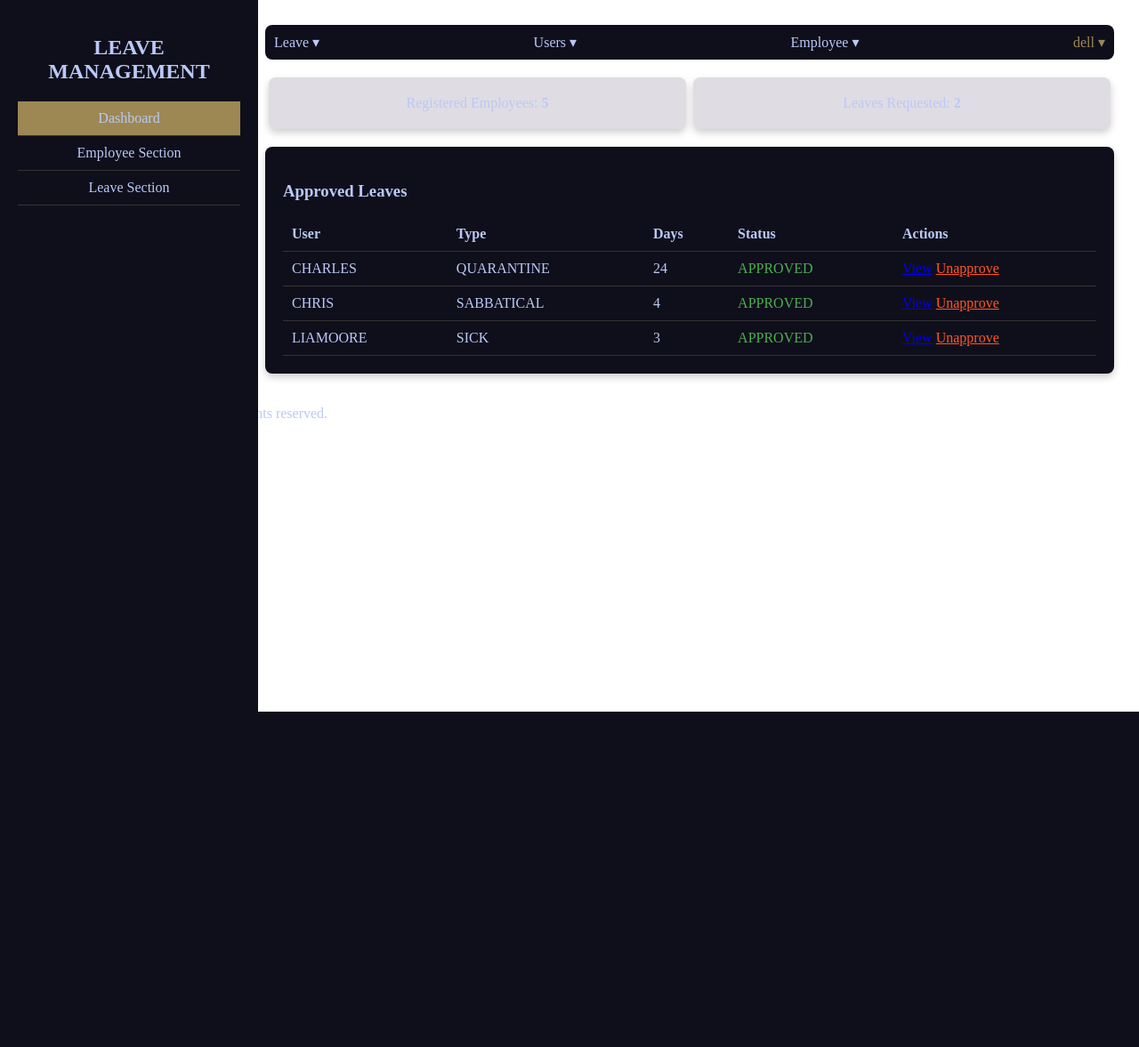
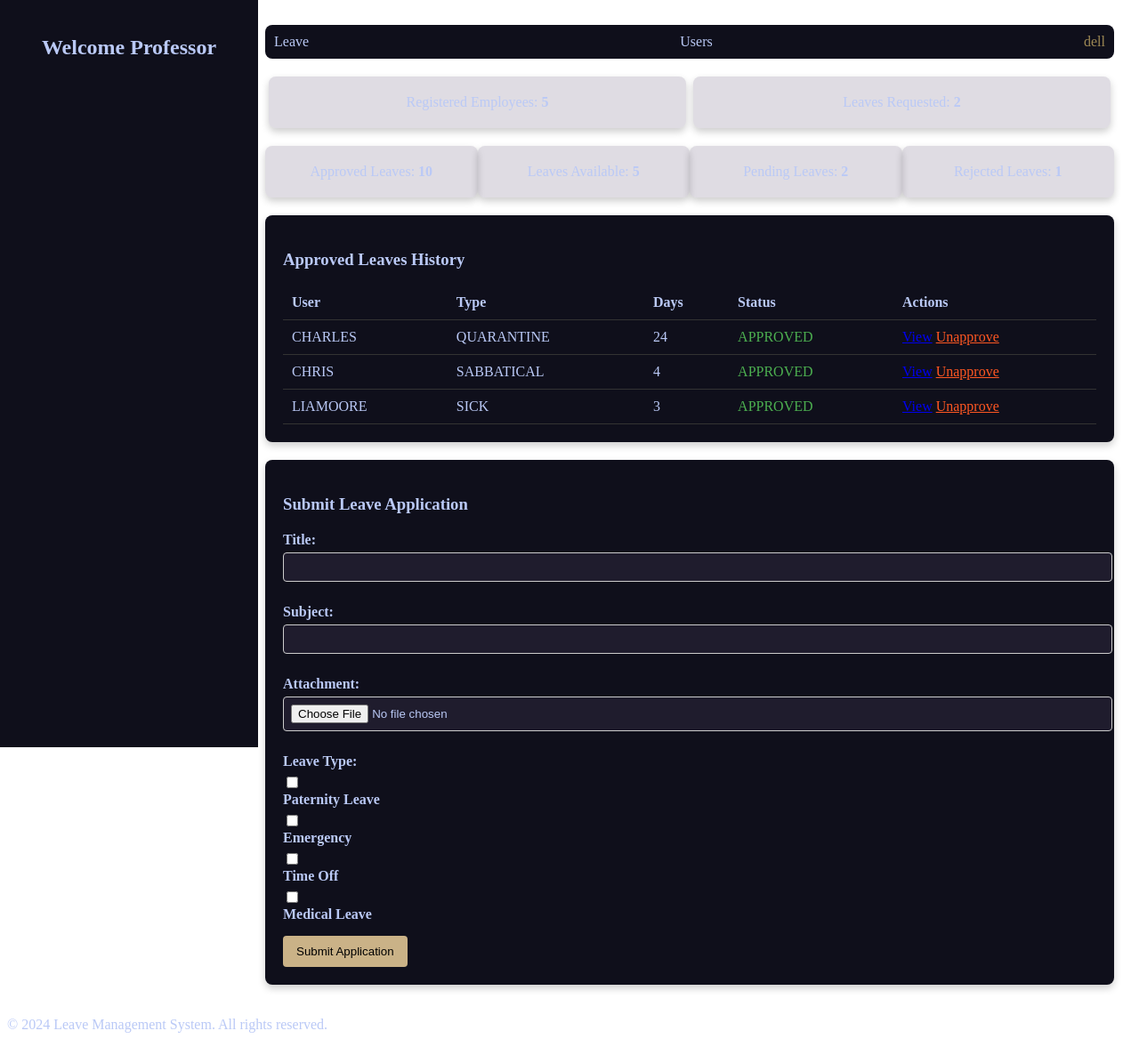
Before and after one commit to Hitman7084/Leave_management_system, a Django app: template Leave_mgt_sys/templates/dashboard_prof.html in a window 1280 px wide. Shown: the whole page at 89% size. Before the commit the page ends 800 px from the top, so only its background shows below. Run offline with Django 5.2, Linux system fonts and the light colour scheme; the template is opened without the code that fills it, so the values that code supplies are empty.

Commit message:
dashboard_professor changes

```diff
--- a/Leave_mgt_sys/static/css/base.css
+++ b/Leave_mgt_sys/static/css/base.css
@@ -104,7 +104,7 @@
 }
 
 /* Dashboard Cards */
-.prof-dashboard-cards {
+.prof-dashboard-cards, .prof-leave-status {
     display: flex;
     justify-content: space-around;
     margin-bottom: 20px;
@@ -147,6 +147,58 @@
 .prof-unapprove {
     color: #FF5722;
 }
+
+/* Leave Application Form */
+.prof-leave-application {
+    background-color: #0F0F1B;
+    padding: 20px;
+    border-radius: 8px;
+    box-shadow: 0 4px 8px rgba(0, 0, 0, 0.2);
+    color: #BAC9F6;
+    margin-top: 20px;
+}
+
+.prof-leave-application h3 {
+    margin-bottom: 20px;
+}
+
+.prof-leave-application .form-group {
+    margin-bottom: 15px;
+}
+
+.prof-leave-application label {
+    display: block;
+    margin-bottom: 5px;
+    font-weight: bold;
+}
+
+.prof-leave-application input[type="text"], .prof-leave-application input[type="file"] {
+    width: 100%;
+    padding: 8px;
+    margin-bottom: 10px;
+    color: #BAC9F6;
+    background-color: rgba(95, 82, 116, 0.2);
+    border: 1px solid #ccc;
+    border-radius: 4px;
+}
+
+.prof-leave-application input[type="checkbox"] {
+    margin-right: 10px;
+}
+
+.prof-leave-application button {
+    background-color: #cab287;
+    color: black;
+    padding: 10px 15px;
+    border: none;
+    border-radius: 4px;
+    cursor: pointer;
+}
+
+.prof-leave-application button:hover {
+    background-color: #9d8854;
+}
+
 /* incharge css*/
 .sidebar{
     color: aliceblue;
--- a/Leave_mgt_sys/templates/dashboard_prof.html
+++ b/Leave_mgt_sys/templates/dashboard_prof.html
@@ -4,26 +4,26 @@
 
 {% block content %}
 <div class="prof-sidebar">
-    <h2>LEAVE MANAGEMENT</h2>
-    <ul>
-        <li class="prof-active">Dashboard</li>
-        <li>Employee Section</li>
-        <li>Leave Section</li>
-    </ul>
+    <h2>Welcome Professor</h2>
 </div>
 <div class="prof-main-content">
     <div class="prof-top-nav">
-        <span>Leave ▾</span>
-        <span>Users ▾</span>
-        <span>Employee ▾</span>
-        <span class="prof-profile">dell ▾</span>
+        <span>Leave</span>
+        <span>Users</span>
+        <span class="prof-profile">dell</span>
     </div>
     <div class="prof-dashboard-cards">
         <div class="prof-card">Registered Employees: <strong>5</strong></div>
         <div class="prof-card">Leaves Requested: <strong>2</strong></div>
     </div>
+    <div class="prof-leave-status">
+        <div class="prof-card">Approved Leaves: <strong>10</strong></div>
+        <div class="prof-card">Leaves Available: <strong>5</strong></div>
+        <div class="prof-card">Pending Leaves: <strong>2</strong></div>
+        <div class="prof-card">Rejected Leaves: <strong>1</strong></div>
+    </div>
     <div class="prof-approved-leaves">
-        <h3>Approved Leaves</h3>
+        <h3>Approved Leaves History</h3>
         <table>
             <thead>
                 <tr>
@@ -59,5 +59,43 @@
             </tbody>
         </table>
     </div>
+    <div class="prof-leave-application">
+        <h3>Submit Leave Application</h3>
+        <form method="post" enctype="multipart/form-data">
+            {% csrf_token %}
+            <div class="form-group">
+                <label for="title">Title:</label>
+                <input type="text" id="title" name="title" required>
+            </div>
+            <div class="form-group">
+                <label for="subject">Subject:</label>
+                <input type="text" id="subject" name="subject" required>
+            </div>
+            <div class="form-group">
+                <label for="attachment">Attachment:</label>
+                <input type="file" id="attachment" name="attachment" accept=".pdf,.jpg,.jpeg,.png">
+            </div>
+            <div class="form-group">
+                <label>Leave Type:</label>
+                <div>
+                    <input type="checkbox" id="paternity" name="leave_type" value="Paternity">
+                    <label for="paternity">Paternity Leave</label>
+                </div>
+                <div>
+                    <input type="checkbox" id="emergency" name="leave_type" value="Emergency">
+                    <label for="emergency">Emergency</label>
+                </div>
+                <div>
+                    <input type="checkbox" id="time_off" name="leave_type" value="Time Off">
+                    <label for="time_off">Time Off</label>
+                </div>
+                <div>
+                    <input type="checkbox" id="medical" name="leave_type" value="Medical">
+                    <label for="medical">Medical Leave</label>
+                </div>
+            </div>
+            <button type="button">Submit Application</button>
+        </form>
+    </div>
 </div>
 {% endblock %}
```
